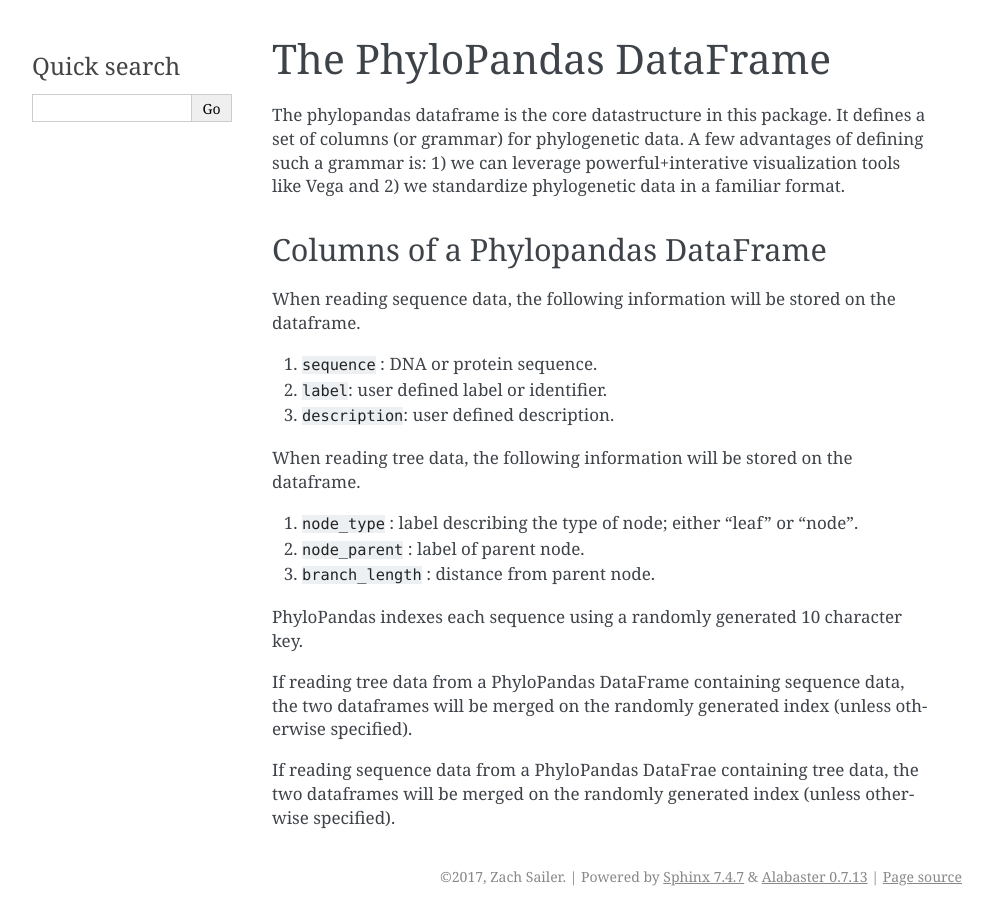
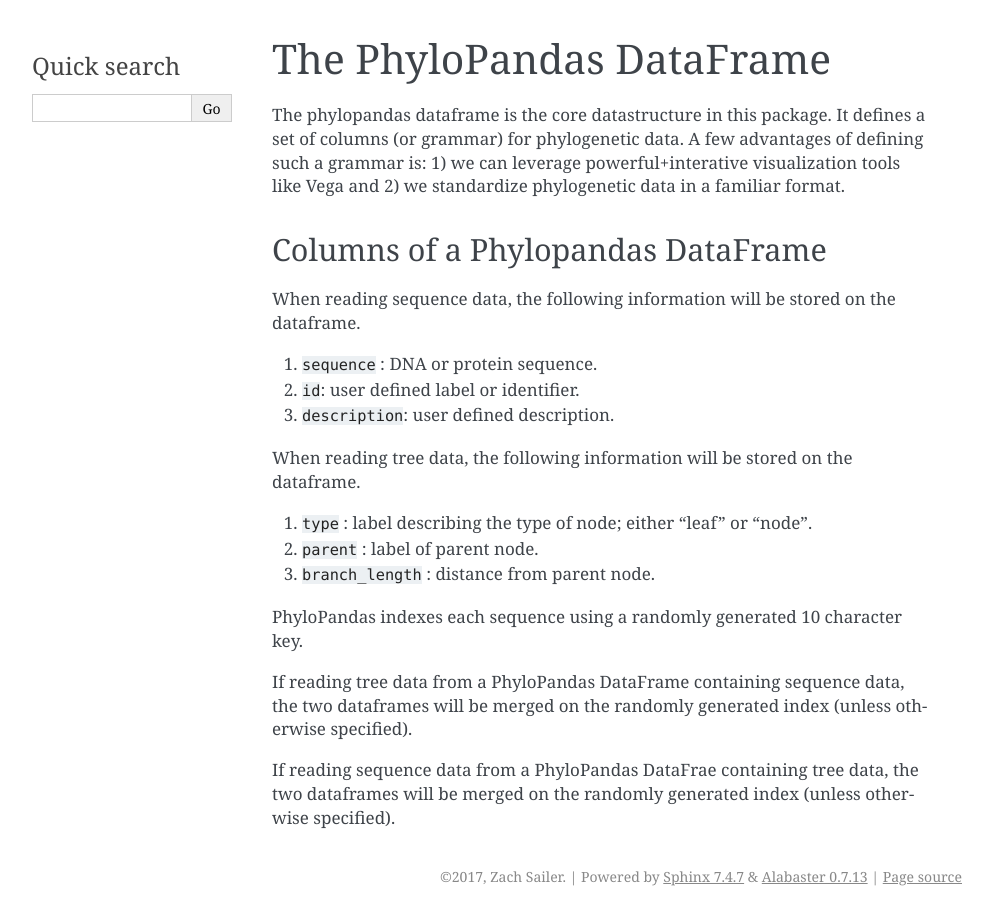
Before and after one commit to Zsailer/phylopandas, a Sphinx documentation site: the page built from docs/_pages/dataframe.rst, in a window 1280 px wide. Shown: the whole page, without its empty margins (148-1141 px from the left). Built offline with Sphinx 7.4.7, drawn with Linux system fonts in a browser that asks for light colours.

```diff
--- a/docs/_pages/dataframe.rst
+++ b/docs/_pages/dataframe.rst
@@ -13,13 +13,13 @@ Columns of a Phylopandas DataFrame
 When reading sequence data, the following information will be stored on the dataframe.
 
 1. ``sequence`` : DNA or protein sequence.
-2. ``label``: user defined label or identifier.
+2. ``id``: user defined label or identifier.
 3. ``description``: user defined description.
 
 When reading tree data, the following information will be stored on the dataframe.
 
-1. ``node_type`` : label describing the type of node; either "leaf" or "node".
-2. ``node_parent`` : label of parent node.
+1. ``type`` : label describing the type of node; either "leaf" or "node".
+2. ``parent`` : label of parent node.
 3. ``branch_length`` : distance from parent node.
 
 PhyloPandas indexes each sequence using a randomly generated 10 character key.
--- a/phylopandas/__version__.py
+++ b/phylopandas/__version__.py
@@ -1 +1 @@
-__version__ = '0.6.0'
+__version__ = '0.7.0'
```
Also changed, not shown: docs/_pages/formats.rst (+14 -0 lines), 1 other file.
